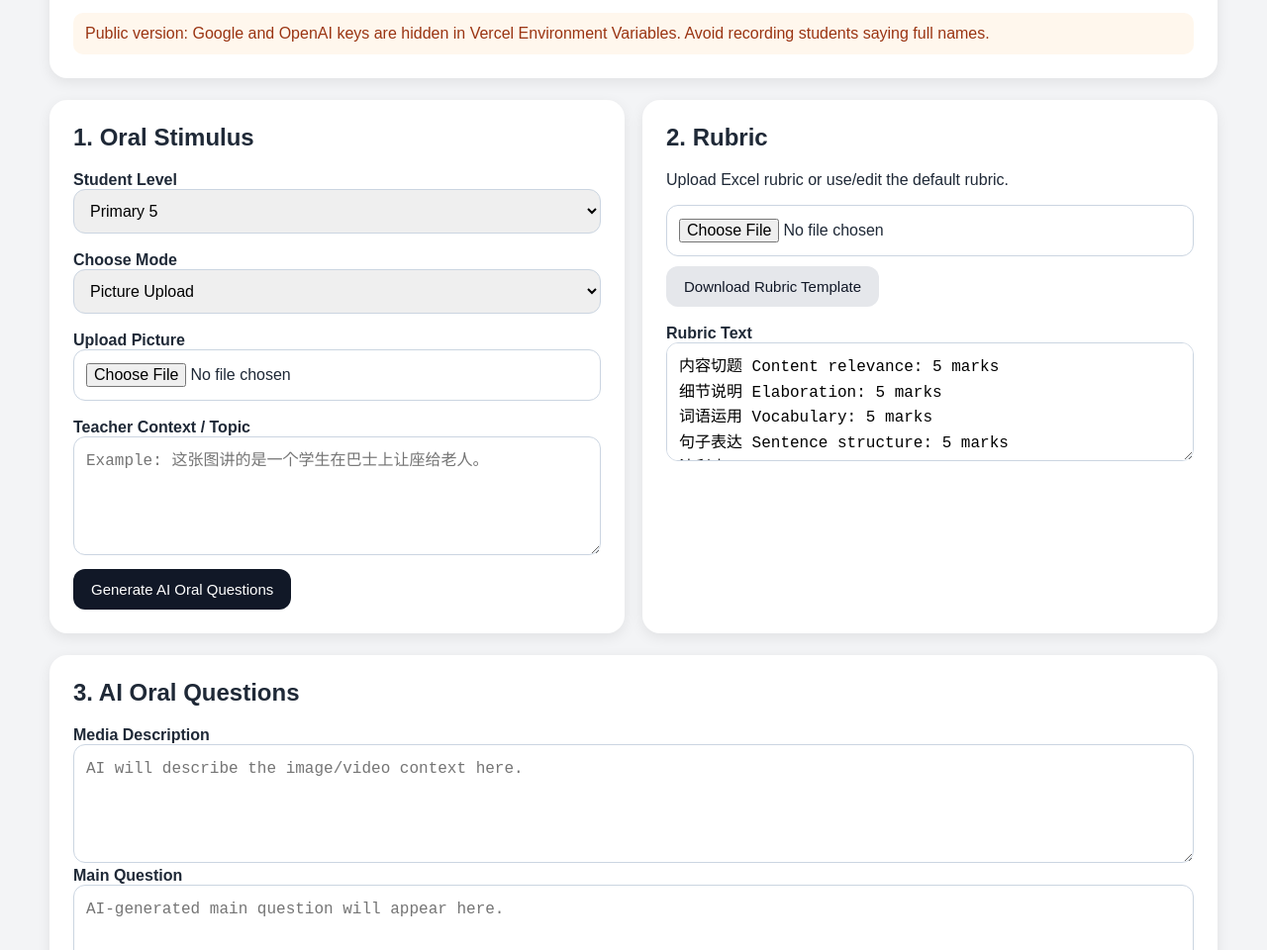
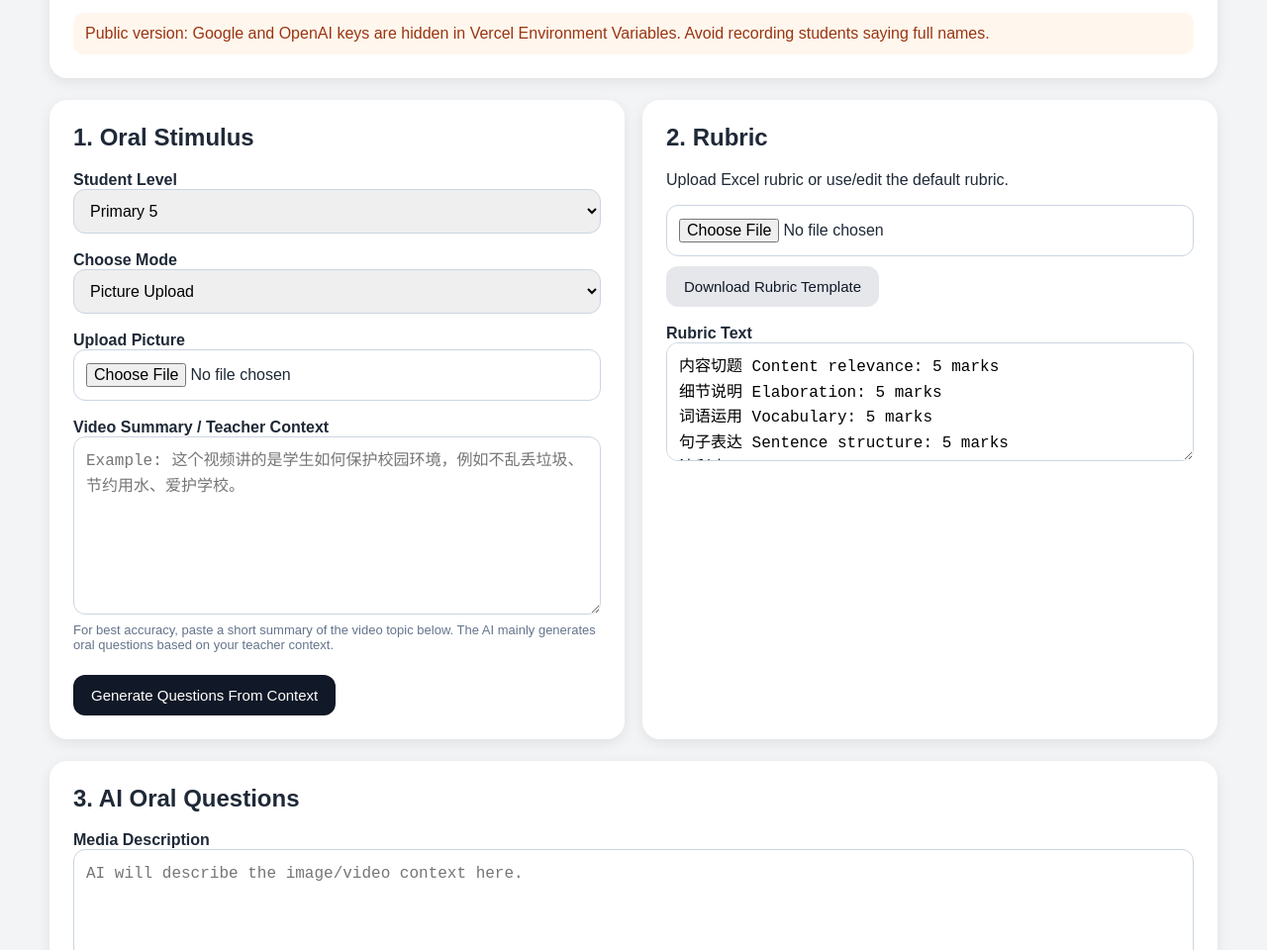
Before and after one commit to hweelingjulie-arch/chinese_oral_AI, a website: page index.html in a window 1280 px wide. Shown: the part 140-1100 px from the top of the page at 99% size. Drawn offline with Linux system fonts and the light colour scheme.

Commit message:
Update index.html

```diff
--- a/index.html
+++ b/index.html
@@ -237,10 +237,29 @@ th { background: #f1f5f9; }
     </div>
 
     <br>
-    <label><b>Teacher Context / Topic</b></label>
-    <textarea id="teacherContext" placeholder="Example: 这张图讲的是一个学生在巴士上让座给老人。"></textarea>
+<!-- Teacher Context Section -->
+<div class="section-card">
+  <label for="teacherContext">
+    <b>Video Summary / Teacher Context</b>
+  </label>
 
-    <button class="primary" onclick="generateQuestions()">Generate AI Oral Questions</button>
+  <textarea
+    id="teacherContext"
+    placeholder="Example: 这个视频讲的是学生如何保护校园环境，例如不乱丢垃圾、节约用水、爱护学校。"
+    rows="6"
+  ></textarea>
+
+  <p class="small">
+    For best accuracy, paste a short summary of the video topic below.
+    The AI mainly generates oral questions based on your teacher context.
+  </p>
+
+  <button class="primary" onclick="generateQuestions()">
+    Generate Questions From Context
+  </button>
+</div>
+
+
     <div id="questionStatus"></div>
   </div>
 
```
